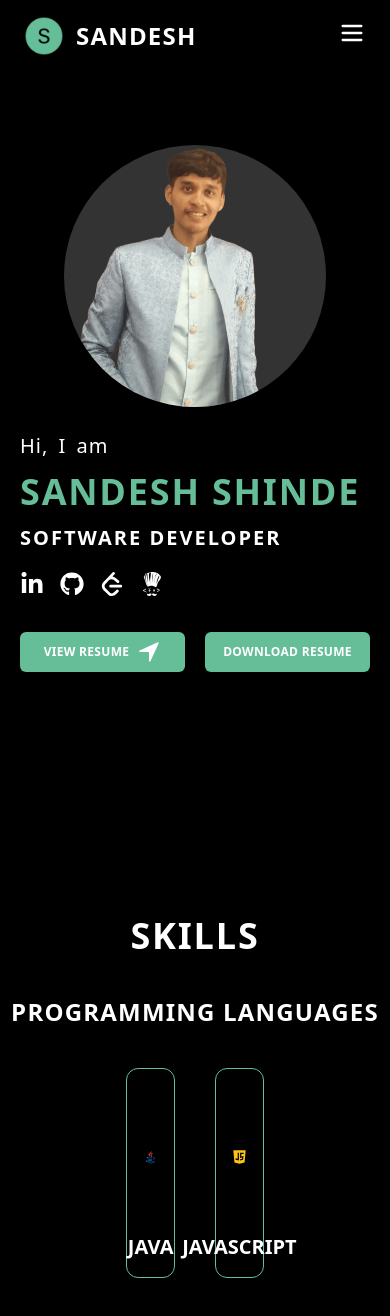
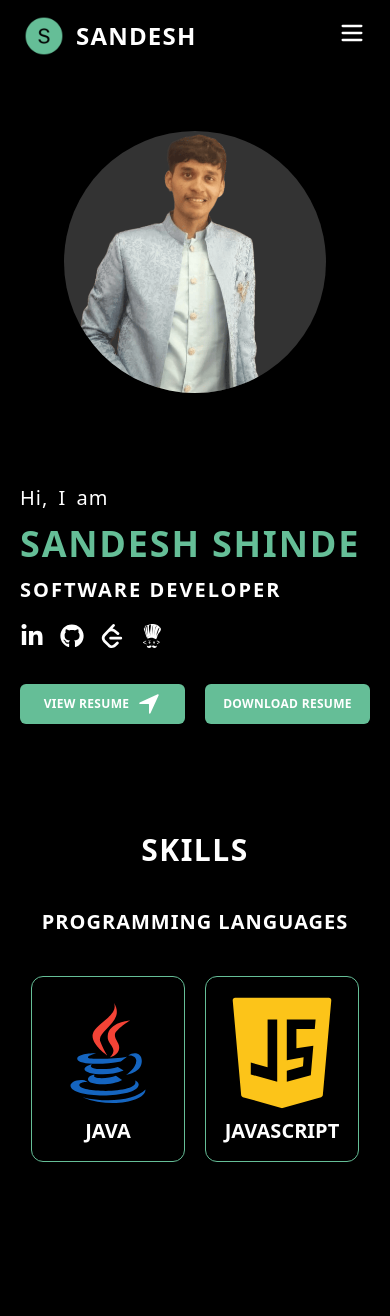
Before and after one commit to sandeshshinde30/Sandesh-Portfolio, a React (Vite) app: page / in a window 390 px wide. Shown: the top 1316 px of the page. Built offline with nearby package versions, Linux system fonts and the light colour scheme.

Commit message:
Skill cards done with dynamic data and responsiveness

```diff
--- a/src/components/MainPage.jsx
+++ b/src/components/MainPage.jsx
@@ -14,8 +14,8 @@ export default function MainPage(){
 
     return(
         <>
-        <div className="w-full md:flex-row flex-col flex h-screen md:p-24 p-5 md:pt-24 pt-32">
-        <div className="flex flex-col gap-3 w-full md:w-1/2 text-white md:h-3/4  justify-center md:order-1 order-2">
+        <div className="w-full md:flex-row flex-col flex md:h-screen h-[90vh] md:p-24 p-5 md:pt-24 pt-32">
+        <div className="flex flex-col gap-3 pt-20 md:pt-0 w-full md:w-1/2 text-white md:h-3/4  justify-center md:order-1 order-2">
                     <h2 className="text-xl md:text-2xl tracking-wider text-gray-350 " style={{wordSpacing: '0.25rem'}}>Hi, I am</h2>
                     <h1 className="text-4xl md:text-6xl uppercase tracking-wider font-semibold text-[#65BE97]">Sandesh Shinde</h1>
                     <h2 className="text-xl md:text-2xl uppercase tracking-widest font-semibold text-gray-350">  Software Developer</h2>
--- a/src/components/SkillsCard.jsx
+++ b/src/components/SkillsCard.jsx
@@ -3,8 +3,8 @@ import React from "react";
 export default function SkillCard({language,icon}){
     return(<>
 
-<div className="flex p-4 flex-col justify-center items-center gap-1 border w-1/8 rounded-xl border-[#65BE97]">
-    <img src={icon} alt="Java" className="h-36" />
+<div className="flex p-4 flex-col justify-center items-center justify-items-center gap-1 border md:w-full rounded-xl border-[#65BE97]">
+    <img src={icon} alt="Java" className="md:h-36 h-30" />
     <h1 className="uppercase font-bold text-xl text-white">{language}</h1>
 </div>
 
--- a/src/pages/Skills.jsx
+++ b/src/pages/Skills.jsx
@@ -3,34 +3,38 @@ import SkillCard from "../components/SkillsCard";
 import skillsData from "../data/skillsData.js"
 
 export default function Skills(){
-    return(<>
+    const visibleSkills = skillsData.programmingLanguages.slice(0, 5);
 
+return (
   <div className="flex w-full justify-center h-screen">
     <div className="flex w-full flex-col items-center">
-           <h1 className="text-white uppercase text-4xl tracking-wider font-bold">skills</h1>
+      <h1 className="text-white uppercase md:text-4xl text-3xl tracking-wider font-bold">skills</h1>
 
       <div className="mt-10 w-full flex justify-center flex-col items-center">
-                <h1 className="text-white uppercase tracking-wider text-2xl font-semibold ">Programming languages</h1>
-               <div className="flex w-full gap-10 justify-center mt-10">
-                        {/* <SkillCard/>
-                        <SkillCard/>
-                        <SkillCard/>
-                        <SkillCard/>
-                        <SkillCard/> */}
+        <h1 className="text-white uppercase tracking-wider md:text-2xl text-xl font-semibold ">Programming languages</h1>
 
-                        {skillsData.programmingLanguages.map((skill,index) =>(
-                            // <h1 className="text-3xl text-white">{skill.language}</h1>
-                            <SkillCard
-                            language={skill.language}
-                            icon={skill.icon}/>
+        <div className={`
+          grid
+          grid-cols-2
+          md:grid-cols-${visibleSkills.length >= 5 ? 5 : visibleSkills.length}
+          md:gap-10 mt-10
+          gap-5
+          justify-items-center
+        `}>
+          {visibleSkills.map((skill, index) => (
+            <div
+              key={index}
+              className={`
+                ${index >= 2 ? 'hidden' : 'block'}
+                md:block
+              `}
+            >
+              <SkillCard language={skill.language} icon={skill.icon} />
+            </div>
           ))}
-
         </div>
       </div>
-
-
-
     </div>
   </div>
-    </>)
+);
 }
```
Lines whose indentation alone changed are shown as unchanged.
